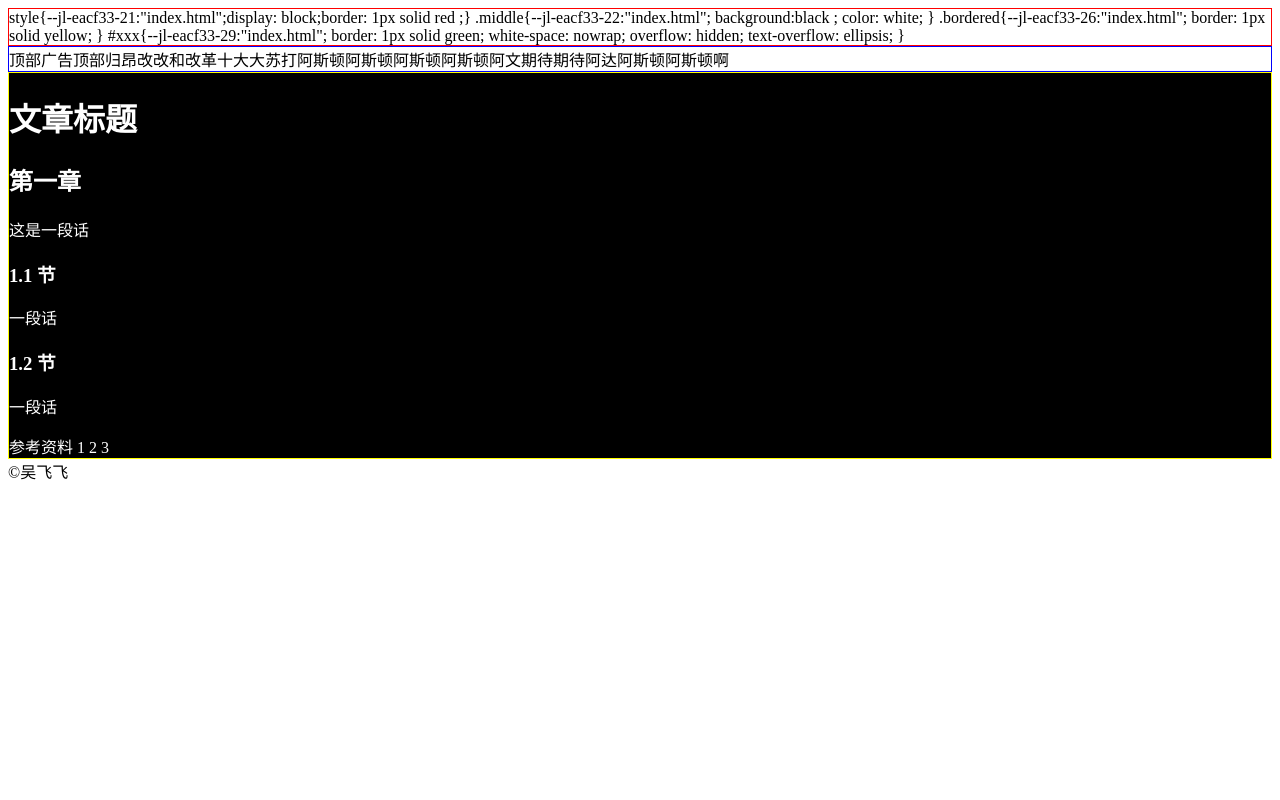
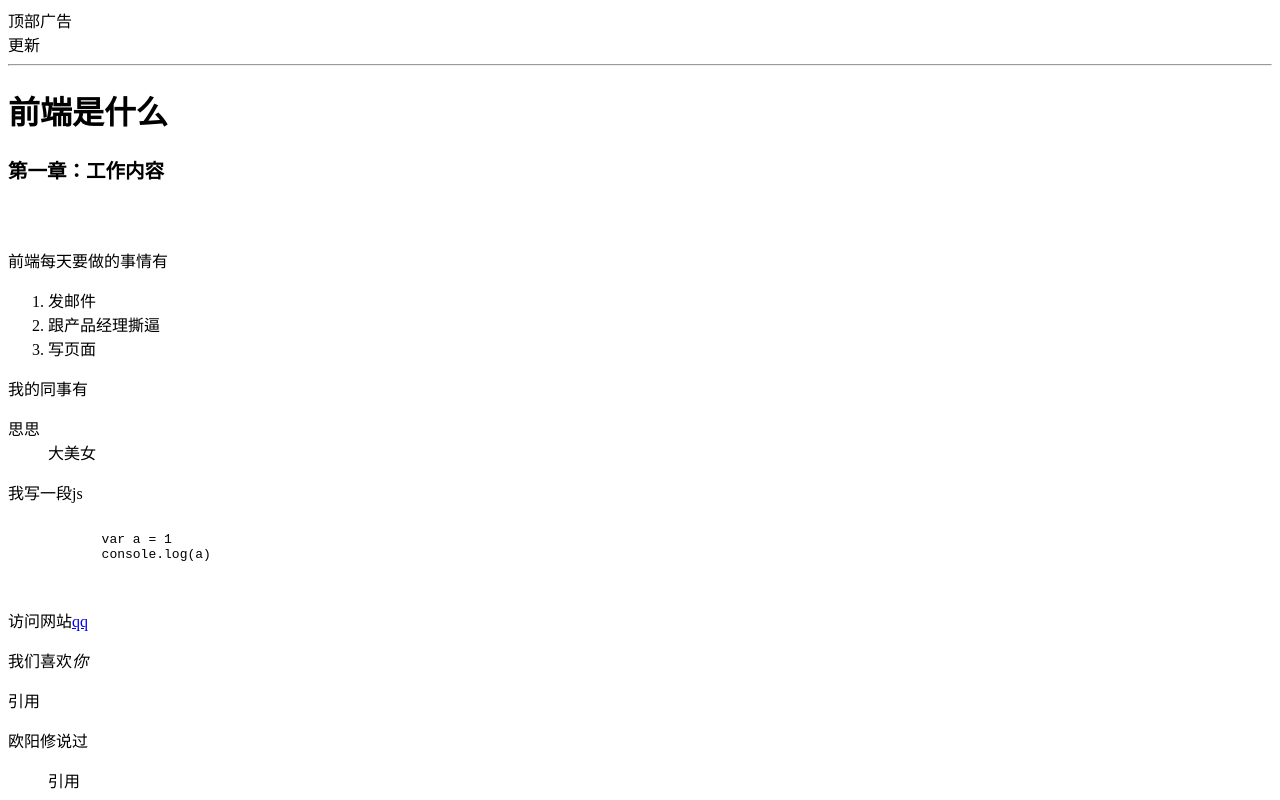
Before and after one commit to feifeiniu/canMovecode, a plain HTML site: page index.html in a window 1280 px wide. Shown: the top 800 px of the page. Drawn offline with Linux system fonts and the light colour scheme.

Commit message:
关于内容标签

```diff
--- a/index.html
+++ b/index.html
@@ -5,43 +5,56 @@
     <meta http-equiv="X-UA-Compatible" content="IE=edge">
     <meta name="viewport" content="width=device-width, initial-scale=1.0">
     <title>我的网页</title>
-    <style contenteditable>
-        style{display: block;border: 1px solid red ;}
-        .middle{
-            background:black ;
-            color: white;
-        }
-        .bordered{
-            border: 1px solid yellow;
-        }
+    <style >
+
     </style>
 </head>
 <body>
-    <style contenteditable>
-        style{display: block;border: 1px solid red ;}
-        .middle{
-            background:black ;
-            color: white;
-        }
-        .bordered{
-            border: 1px solid yellow;
-        }
-        #xxx{
-            border: 1px solid green;
-            white-space: nowrap;
-            overflow: hidden;
-            text-overflow: ellipsis;
-        }
-    </style>
-  <header id="xxx" style="border: 1px solid blue " tabindex="1" title="完整内容">顶部广告顶部归昂改改和改革十大大苏打阿斯顿阿斯顿阿斯顿阿斯顿阿文期待期待阿达阿斯顿阿斯顿啊
-  </header>
+
+  <header id="xxx"  tabindex="1" >顶部广告</header>
   <div class="middle bordered" contenteditable tabindex="2">
    <main>
-   <h1>文章标题</h1>
+     更新
+     <hr>
+   <h1>前端是什么</h1>
 
     <section>
-       <h2>第一章</h2>
-       <p>这是一段话</p>
+       <h2><pre>第一章：工作内容
+
+       </pre></h2>
+       <p>前端每天要做的事情有</p>
+
+       <ol>
+           <li>发邮件</li>
+           <li>跟产品经理撕逼</li>
+           <li>写页面</li>
+       </ol>
+
+    我的同事有
+
+       <dl>
+           <dt>思思</dt>
+           <dd>大美女</dd>
+       </dl>
+       我写一段js
+       <pre>
+           <code>
+            var a = 1
+            console.log(a)
+           </code>
+       </pre>
+       <p>
+           访问网站<a href="http://qq.com"target="_blank">qq</a>
+       </p>
+
+       <p>
+           我们喜欢<em>你</em>
+       </p>
+
+       <quote>引用</quote>
+       <p></p>
+       欧阳修说过<blockquote>引用</blockquote>
+
    <section>
        <h3>1.1 节</h3>
        <p>一段话</p>
```
